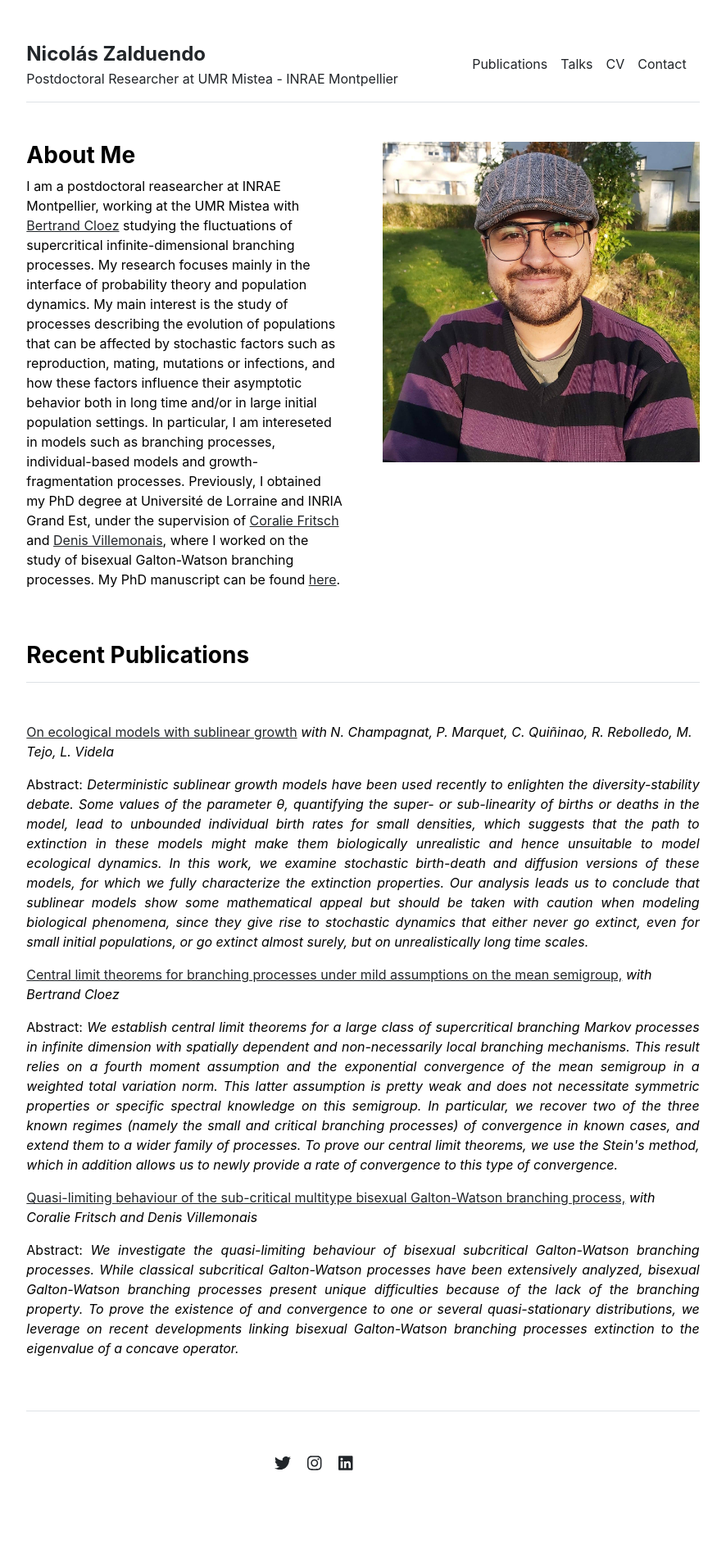
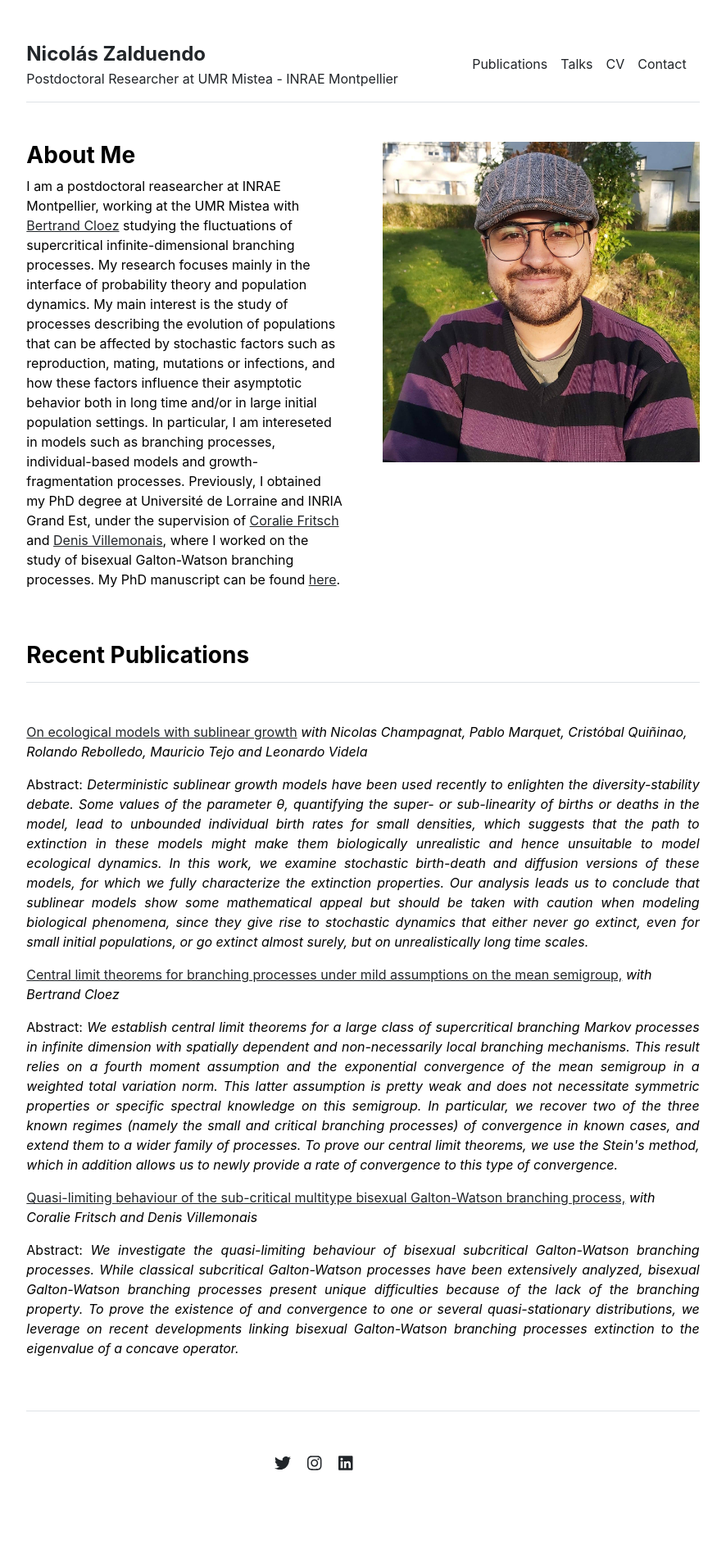
Before and after one commit to nzalduendo/nzalduendo.github.io, a Jekyll site: the page built from index.md, in a window 1280 px wide. Shown: the whole page at 82% size, without its empty margins (197-1083 px from the left). Built offline with Jekyll 4.4.1, drawn with Linux system fonts in a browser that asks for light colours.

Commit message:
Update publications.yml

```diff
--- a/_data/publications.yml
+++ b/_data/publications.yml
@@ -1,5 +1,5 @@
 featured:
-- {name: 'On ecological models with sublinear growth', url: 'https://inria.hal.science/hal-05156816v1/document', contributors: 'N. Champagnat, P. Marquet, C. Quiñinao, R. Rebolledo, M. Tejo, L. Videla', abstract: 'Deterministic sublinear growth models have been used recently to enlighten the diversity-stability debate. Some values of the parameter θ, quantifying the super- or sub-linearity of births or deaths in the model, lead to unbounded individual birth rates for small densities, which suggests that the path to extinction in these models might make them biologically unrealistic and hence unsuitable to model ecological dynamics. In this work, we examine stochastic birth-death and diffusion versions of these models, for which we fully characterize the extinction properties. Our analysis leads us to conclude that sublinear models show some mathematical appeal but should be taken with caution when modeling biological phenomena, since they give rise to stochastic dynamics that either never go extinct, even for small initial populations, or go extinct almost surely, but on unrealistically long time scales.'}
+- {name: 'On ecological models with sublinear growth', url: 'https://inria.hal.science/hal-05156816v1/document', contributors: 'Nicolas Champagnat, Pablo Marquet, Cristóbal Quiñinao, Rolando Rebolledo, Mauricio Tejo and Leonardo Videla', abstract: 'Deterministic sublinear growth models have been used recently to enlighten the diversity-stability debate. Some values of the parameter θ, quantifying the super- or sub-linearity of births or deaths in the model, lead to unbounded individual birth rates for small densities, which suggests that the path to extinction in these models might make them biologically unrealistic and hence unsuitable to model ecological dynamics. In this work, we examine stochastic birth-death and diffusion versions of these models, for which we fully characterize the extinction properties. Our analysis leads us to conclude that sublinear models show some mathematical appeal but should be taken with caution when modeling biological phenomena, since they give rise to stochastic dynamics that either never go extinct, even for small initial populations, or go extinct almost surely, but on unrealistically long time scales.'}
 - {name: 'Central limit theorems for branching processes under mild assumptions on the mean semigroup,', url: 'https://arxiv.org/pdf/2501.18430', contributors: 'Bertrand Cloez', abstract: "We establish central limit theorems for a large class of supercritical branching Markov processes in infinite dimension with spatially dependent and non-necessarily local branching mechanisms. This result relies on a fourth moment assumption and the exponential convergence of the mean semigroup in a weighted total variation norm. This latter assumption is pretty weak and does not necessitate symmetric properties or specific spectral knowledge on this semigroup. In particular, we recover two of the three known regimes (namely the small and critical branching processes) of convergence in known cases, and extend them to a wider family of processes. To prove our central limit theorems, we use the Stein's method, which in addition allows us to newly provide a rate of convergence to this type of convergence."}
 - {name: 'Quasi-limiting behaviour of the sub-critical multitype bisexual Galton-Watson branching process,', url: 'https://arxiv.org/pdf/2406.19559', contributors: 'Coralie Fritsch and Denis Villemonais', abstract: 'We investigate the quasi-limiting behaviour of bisexual subcritical Galton-Watson branching processes. While classical subcritical Galton-Watson processes have been extensively analyzed, bisexual Galton-Watson branching processes present unique difficulties because of the lack of the branching property. To prove the existence of and convergence to one or several quasi-stationary distributions, we leverage on recent developments linking bisexual Galton-Watson branching processes extinction to the eigenvalue of a concave operator.'}
 
```
